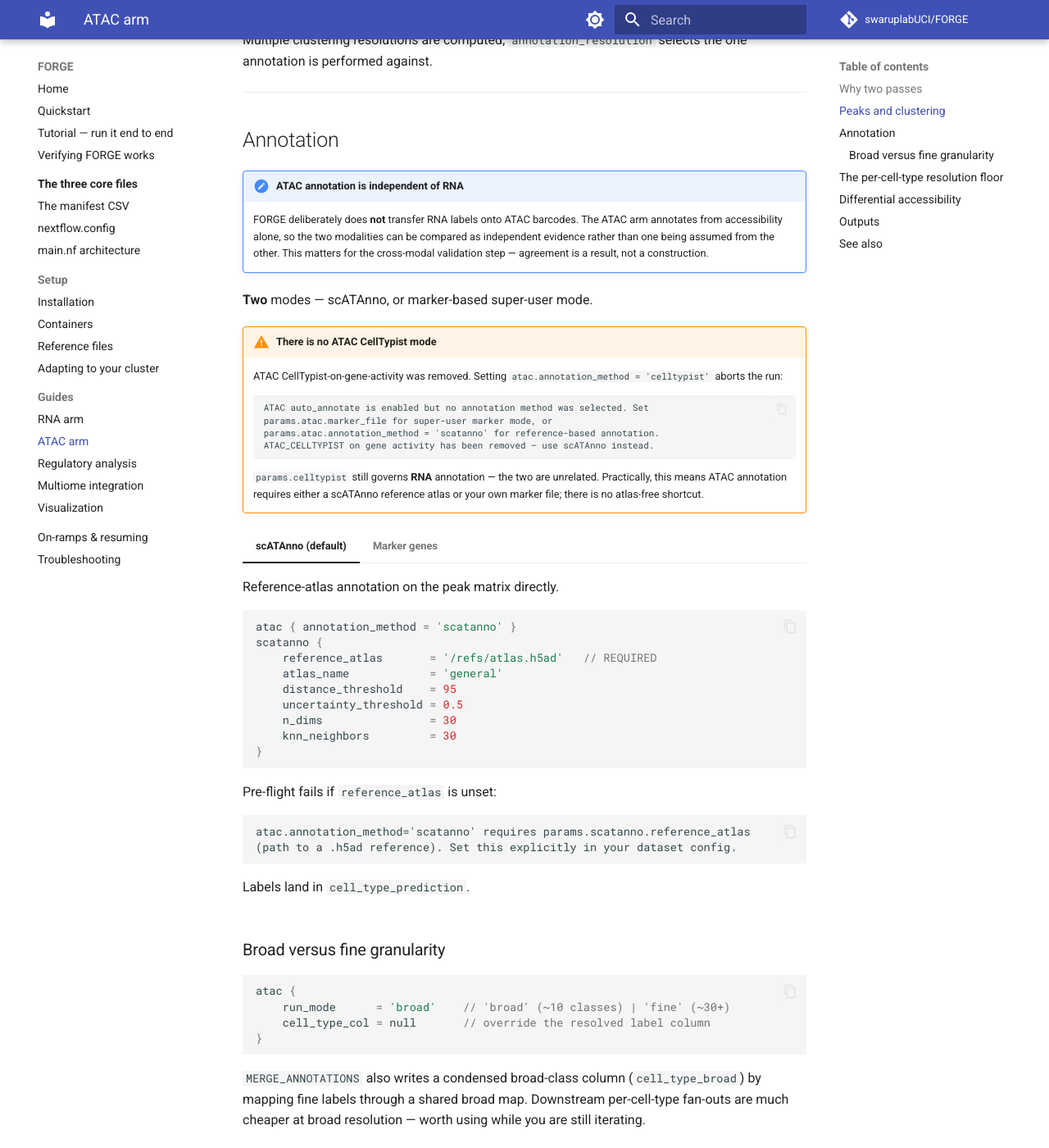
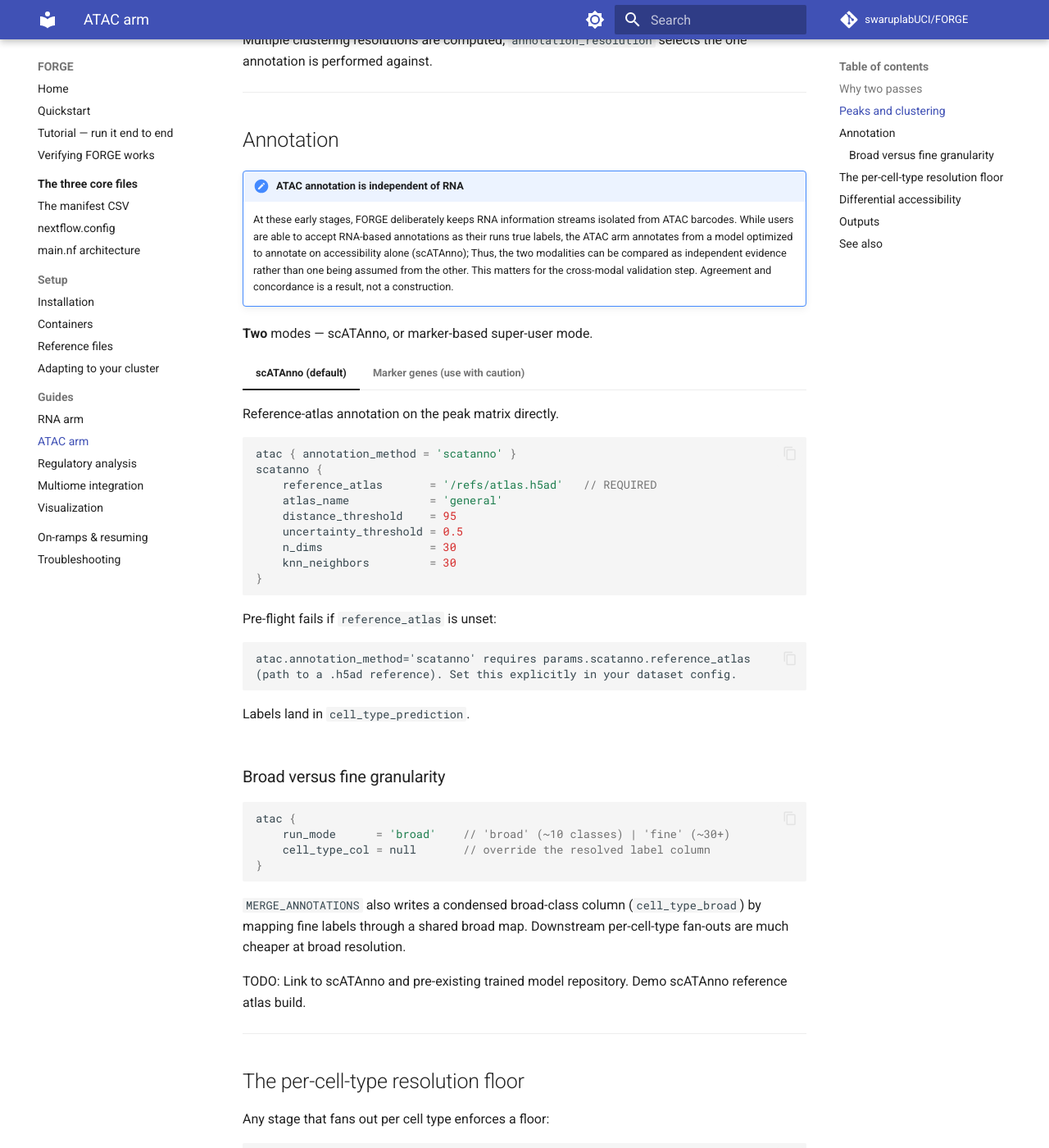
Before and after one commit to swaruplabUCI/FORGE, an MkDocs documentation site: the page built from docs/guides/atac.md, in a window 1280 px wide and 1400 px high, scrolled down 1155 px. Shown: the whole window at 82% size. Built offline with MkDocs 1.6.1 and Material for MkDocs 9.7.7, drawn with Linux system fonts in a browser that asks for light colours; comment, search, counter and statistics services are not loaded; some of the changed text lies outside the part shown.

Commit message:
Update atac.md
Clarifications

````diff
--- a/docs/guides/atac.md
+++ b/docs/guides/atac.md
@@ -26,7 +26,7 @@
 
 `ATAC_INITIAL` computes per-sample fragment and TSS-enrichment distributions and
 emits data-driven thresholds; `ATAC_FINAL` applies them. This is why the initial
-filters are loose and the final ones are `null` by default — the defaults are
+filters are loose and the final ones are `null` by default. The defaults are
 *meant* to be derived, not set:
 
 ```groovy
@@ -68,28 +68,11 @@
 ## Annotation
 
 !!! important "ATAC annotation is independent of RNA"
-    FORGE deliberately does **not** transfer RNA labels onto ATAC barcodes. The
-    ATAC arm annotates from accessibility alone, so the two modalities can be
+    At these early stages, FORGE deliberately keeps RNA information streams isolated from ATAC barcodes. While users are able to accept RNA-based annotations as their runs true labels, the ATAC arm annotates from a model optimized to annotate on accessibility alone (scATAnno); Thus, the two modalities can be
     compared as independent evidence rather than one being assumed from the other.
-    This matters for the cross-modal validation step — agreement is a result, not
-    a construction.
+    This matters for the cross-modal validation step. Agreement and concordance is a result, not a construction.
 
 **Two** modes — scATAnno, or marker-based super-user mode.
-
-!!! warning "There is no ATAC CellTypist mode"
-    ATAC CellTypist-on-gene-activity was removed. Setting
-    `atac.annotation_method = 'celltypist'` aborts the run:
-
-    ```text
-    ATAC auto_annotate is enabled but no annotation method was selected. Set
-    params.atac.marker_file for super-user marker mode, or
-    params.atac.annotation_method = 'scatanno' for reference-based annotation.
-    ATAC_CELLTYPIST on gene activity has been removed — use scATAnno instead.
-    ```
-
-    `params.celltypist` still governs **RNA** annotation — the two are unrelated.
-    Practically, this means ATAC annotation requires either a scATAnno reference
-    atlas or your own marker file; there is no atlas-free shortcut.
 
 === "scATAnno (default)"
 
@@ -116,7 +99,7 @@
 
     Labels land in `cell_type_prediction`.
 
-=== "Marker genes"
+=== "Marker genes (use with caution)"
 
     Overrides either method above.
 
@@ -137,8 +120,11 @@
 
 `MERGE_ANNOTATIONS` also writes a condensed broad-class column
 (`cell_type_broad`) by mapping fine labels through a shared broad map. Downstream
-per-cell-type fan-outs are much cheaper at broad resolution — worth using while
-you are still iterating.
+per-cell-type fan-outs are much cheaper at broad resolution.
+
+TODO:
+Link to scATAnno and pre-existing trained model repository.
+Demo scATAnno reference atlas build.
 
 ---
 
@@ -156,10 +142,7 @@
 ```
 
 A cell type is skipped unless it has at least `max(min_cells, min_pct × total)`
-cells. This is not merely a statistical nicety: very small cell types have caused
-out-of-memory failures in footprinting, because that tool's memory use is driven
-by region and mode counts rather than by cell count. A 7-cell cell type can cost
-as much as a 7,000-cell one.
+cells. Rare cell type populations can explode the number of downstream jobs, particularly footprinting.
 
 ## Differential accessibility
 
````
